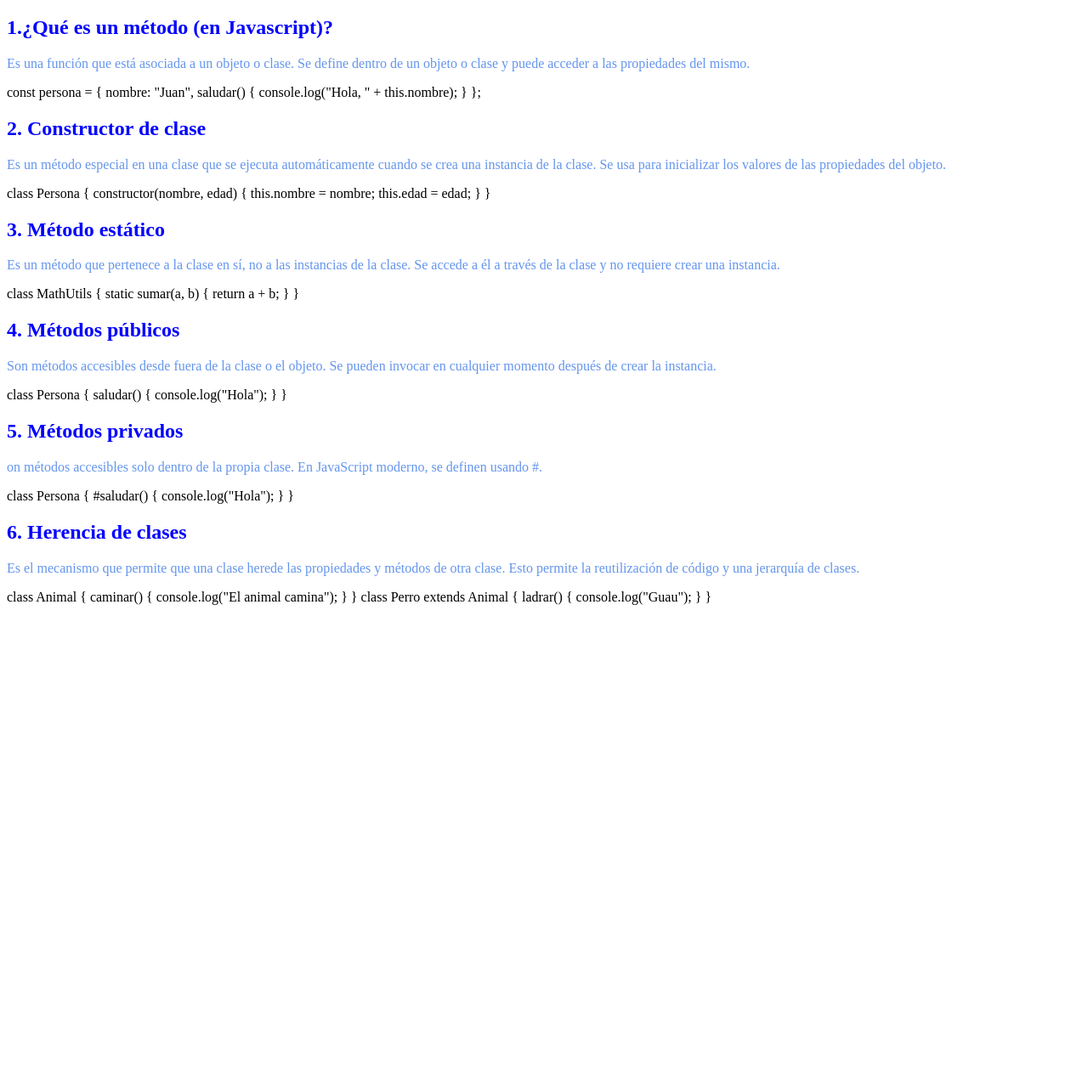
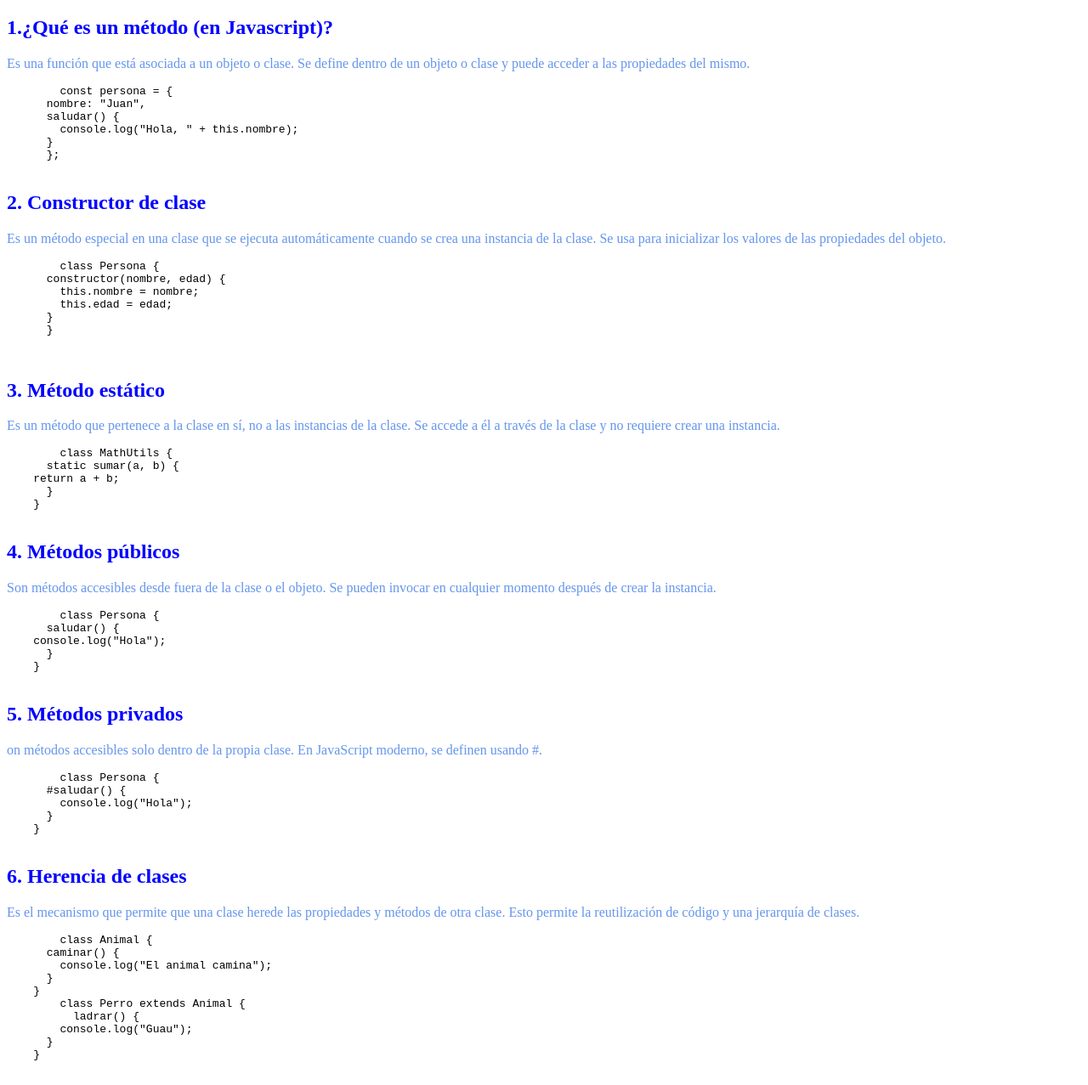
Before and after one commit to adrrm/semana6.1.github.io, a plain HTML site: page index.html in a window 1280 px wide. Shown: the part 61-1338 px from the top of the page at 85% size. Before the commit the page ends 800 px from the top, so only its background shows below. Drawn offline with Linux system fonts and the light colour scheme.

Commit message:
Update index.html

```diff
--- a/index.html
+++ b/index.html
@@ -24,15 +24,18 @@
 
     <h2>1.¿Qué es un método (en Javascript)?</h2>
     <p>Es una función que está asociada a un objeto o clase. Se define dentro de un objeto o clase y puede acceder a las propiedades del mismo. </p>
+    <pre>
         const persona = {
       nombre: "Juan",
       saludar() {
         console.log("Hola, " + this.nombre);
       }
       };
+    </pre>
 
     <h2>2. Constructor de clase</h2>
     <p> Es un método especial en una clase que se ejecuta automáticamente cuando se crea una instancia de la clase. Se usa para inicializar los valores de las propiedades del objeto.</p>
+    <pre>
         class Persona {
       constructor(nombre, edad) {
         this.nombre = nombre;
@@ -40,42 +43,51 @@
       }
       }
 
+    </pre>
+
     <h2>3. Método estático</h2>
     <p> Es un método que pertenece a la clase en sí, no a las instancias de la clase. Se accede a él a través de la clase y no requiere crear una instancia.</p>
+    <pre>
         class MathUtils {
       static sumar(a, b) {
     return a + b;
       }
     }
+    </pre>
 
     <h2>4. Métodos públicos</h2>
     <p>Son métodos accesibles desde fuera de la clase o el objeto. Se pueden invocar en cualquier momento después de crear la instancia.</p>
+    <pre>
         class Persona {
       saludar() {
     console.log("Hola");
       }
     }
+    </pre>
     <h2>5. Métodos privados</h2>
     <p>on métodos accesibles solo dentro de la propia clase. En JavaScript moderno, se definen usando #.</p>
+    <pre>
         class Persona {
       #saludar() {
         console.log("Hola");
       }
     }
+    </pre>
 
     <h2>6. Herencia de clases</h2>
     <p>Es el mecanismo que permite que una clase herede las propiedades y métodos de otra clase. Esto permite la reutilización de código y una jerarquía de clases.</p>
+    <pre>
         class Animal {
       caminar() {
         console.log("El animal camina");
       }
     }
-
         class Perro extends Animal {
           ladrar() {
         console.log("Guau");
       }
     }
+    </pre>
 
 </body>
 </html>
```
Lines whose indentation alone changed are shown as unchanged.
